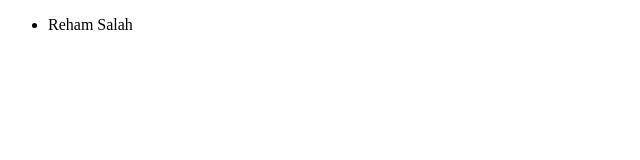
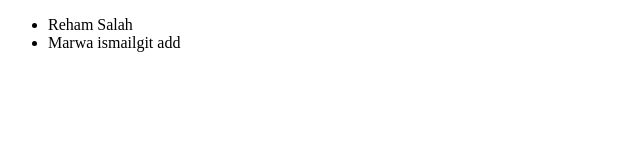
Before and after one commit to Reham236/ITI_Team, a plain HTML site: page index.html in a window 1280 px wide. Shown: the whole page, without its empty margins (0-640 px from the left). Drawn offline with Linux system fonts and the light colour scheme.

Commit message:
رسالة التغيير

```diff
--- a/index.html
+++ b/index.html
@@ -8,6 +8,7 @@
 <body>
     <ul>
         <li>Reham Salah</li>
+        <li>Marwa ismailgit add</li>
     </ul>
 </body>
 </html>
```
